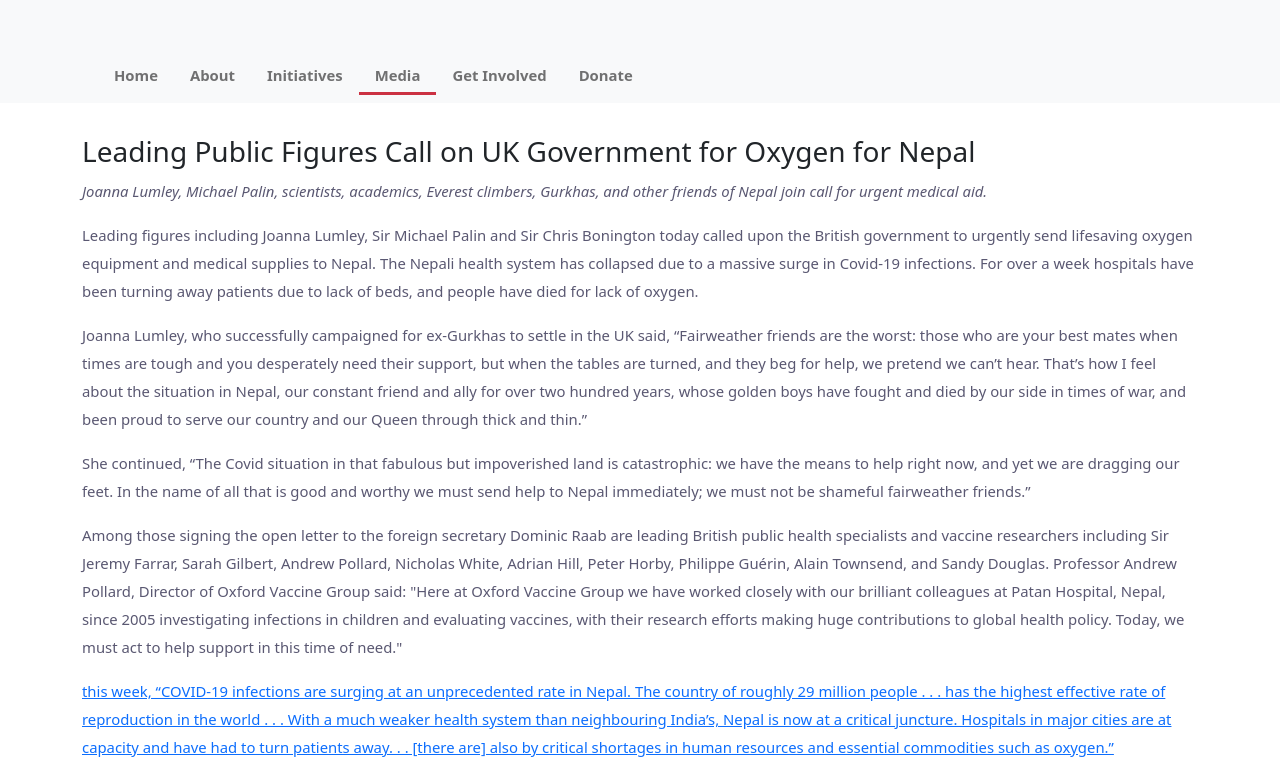
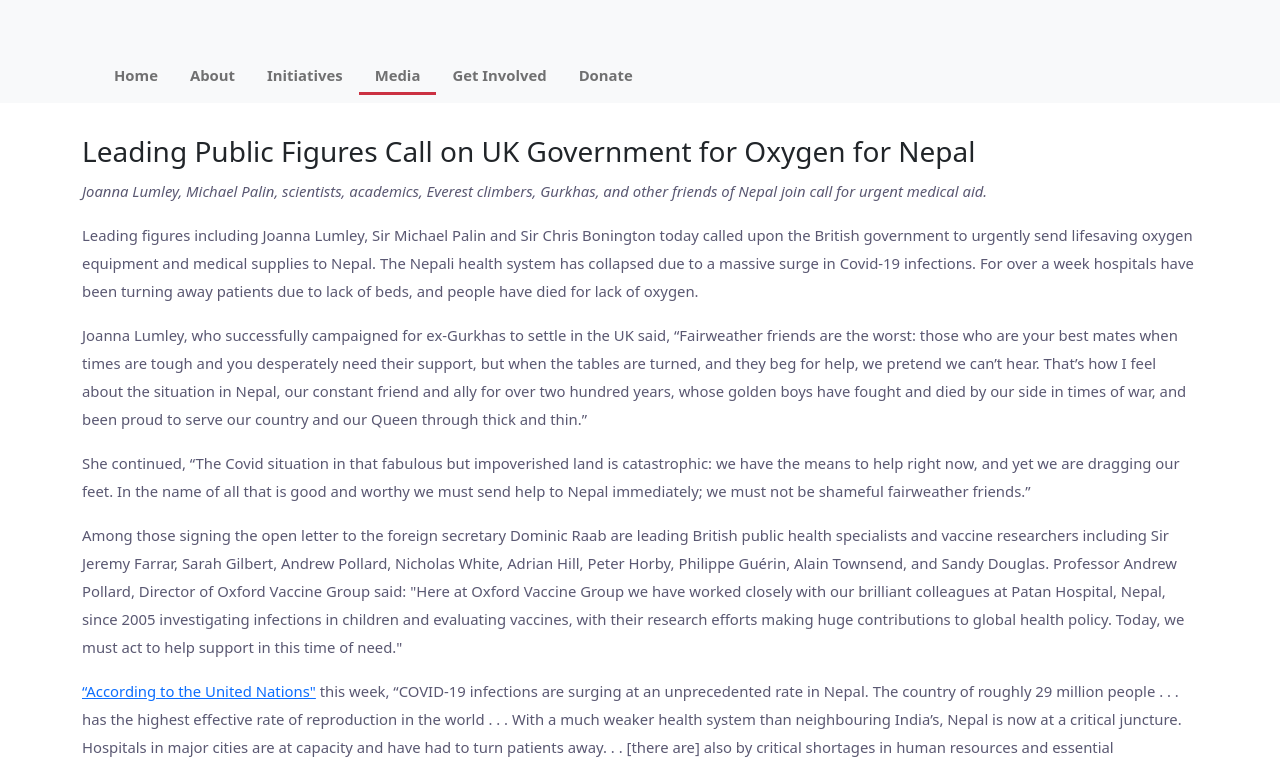
Before and after one commit to alliance4nep/alliance4nep.github.io, a plain HTML site: page press-release-20210518.html in a window 1280 px wide. Shown: the part 170-938 px from the top of the page. Drawn offline with nearby package versions, Linux system fonts and the light colour scheme.

Commit message:
link issue fixed

```diff
--- a/press-release-20210518.html
+++ b/press-release-20210518.html
@@ -115,7 +115,7 @@
             evaluating vaccines, with their research efforts making huge contributions to global health policy. Today,
             we must act to help support in this time of need." </p>
 
-        <p><a href="https://reliefweb.int/sites/reliefweb.int/files/resources/05142021%20Nepal%20SitRep%20C19.pdf">this
+        <p><a href="https://reliefweb.int/sites/reliefweb.int/files/resources/05142021%20Nepal%20SitRep%20C19.pdf">“According to the United Nations"</a> this
             week, “COVID-19 infections are surging at an unprecedented rate in Nepal. The country of roughly 29 million
             people . . . has the highest effective rate of reproduction in the world . . . With a much weaker health
             system than neighbouring India’s, Nepal is now at a critical juncture. Hospitals in major cities are at
```
